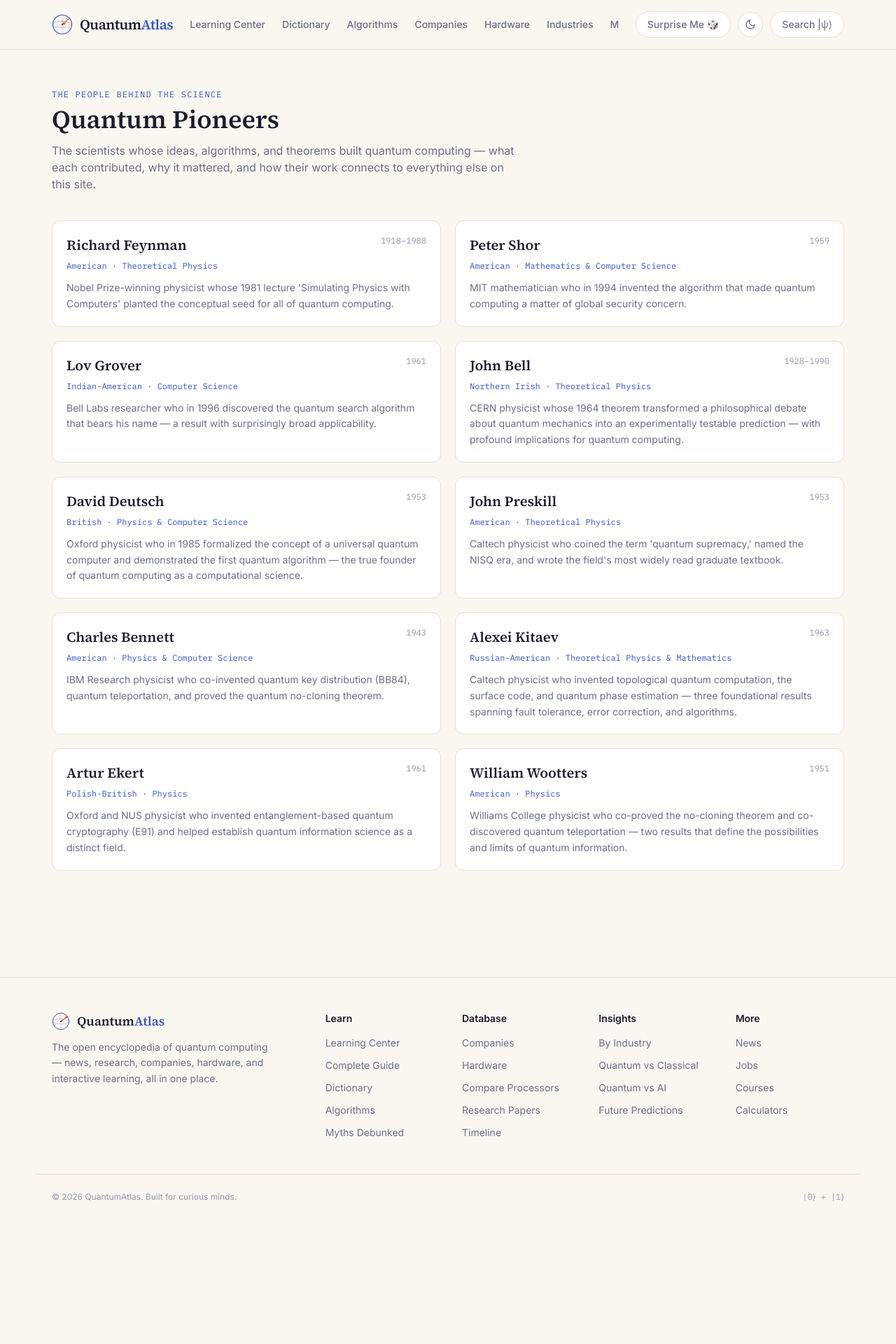
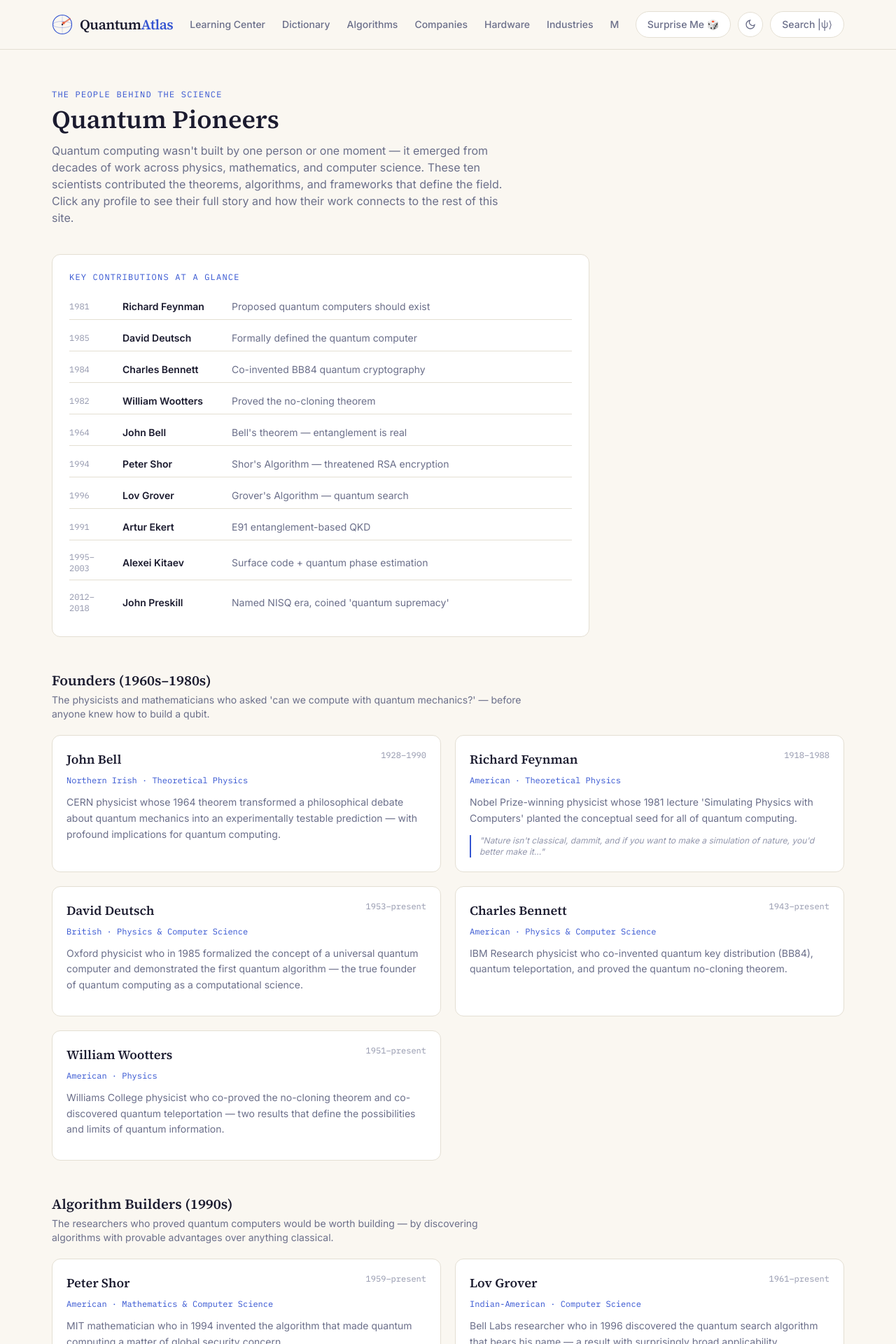
Before and after one commit to goalandpriority-ui/quantum-atlas, a Next.js app: page /people in a window 1280 px wide. Shown: the top 1920 px of the page at 70% size. Before the commit the page ends 1742 px from the top, so only its background shows below. Built offline with nearby package versions, Linux system fonts and the light colour scheme.

Commit message:
Update page.tsx

```diff
--- a/app/people/page.tsx
+++ b/app/people/page.tsx
@@ -4,8 +4,42 @@ import { people } from "@/lib/content/people";
 export const metadata = {
   title: "Quantum Computing Pioneers | QuantumAtlas",
   description:
-    "The scientists who built quantum computing — biographical profiles of Feynman, Shor, Grover, Bell, Deutsch, and more.",
+    "The scientists who built quantum computing — biographical profiles of Feynman, Shor, Grover, Bell, Deutsch, Preskill, Bennett, Kitaev, Ekert, and Wootters.",
 };
+
+const eras = [
+  {
+    label: "Founders (1960s–1980s)",
+    description:
+      "The physicists and mathematicians who asked 'can we compute with quantum mechanics?' — before anyone knew how to build a qubit.",
+    slugs: ["john-bell", "richard-feynman", "david-deutsch", "charles-bennett", "william-wootters"],
+  },
+  {
+    label: "Algorithm Builders (1990s)",
+    description:
+      "The researchers who proved quantum computers would be worth building — by discovering algorithms with provable advantages over anything classical.",
+    slugs: ["peter-shor", "lov-grover", "artur-ekert", "alexei-kitaev"],
+  },
+  {
+    label: "Field Shapers (2000s–present)",
+    description:
+      "The scientists who named the era, built the institutions, and defined how the field talks about itself.",
+    slugs: ["john-preskill"],
+  },
+];
+
+const contributionHighlights = [
+  { slug: "richard-feynman", contribution: "Proposed quantum computers should exist", year: "1981" },
+  { slug: "david-deutsch", contribution: "Formally defined the quantum computer", year: "1985" },
+  { slug: "charles-bennett", contribution: "Co-invented BB84 quantum cryptography", year: "1984" },
+  { slug: "william-wootters", contribution: "Proved the no-cloning theorem", year: "1982" },
+  { slug: "john-bell", contribution: "Bell's theorem — entanglement is real", year: "1964" },
+  { slug: "peter-shor", contribution: "Shor's Algorithm — threatened RSA encryption", year: "1994" },
+  { slug: "lov-grover", contribution: "Grover's Algorithm — quantum search", year: "1996" },
+  { slug: "artur-ekert", contribution: "E91 entanglement-based QKD", year: "1991" },
+  { slug: "alexei-kitaev", contribution: "Surface code + quantum phase estimation", year: "1995–2003" },
+  { slug: "john-preskill", contribution: "Named NISQ era, coined 'quantum supremacy'", year: "2012–2018" },
+];
 
 export default function PeopleIndexPage() {
   return (
@@ -17,31 +51,81 @@ export default function PeopleIndexPage() {
         Quantum Pioneers
       </h1>
       <p className="text-ink-muted max-w-2xl mb-10">
-        The scientists whose ideas, algorithms, and theorems built quantum
-        computing — what each contributed, why it mattered, and how their
-        work connects to everything else on this site.
+        Quantum computing wasn't built by one person or one moment — it emerged
+        from decades of work across physics, mathematics, and computer science.
+        These ten scientists contributed the theorems, algorithms, and frameworks
+        that define the field. Click any profile to see their full story and how
+        their work connects to the rest of this site.
       </p>
 
+      {/* Quick contribution timeline */}
+      <div className="rounded-xl border border-line bg-surface p-6 mb-12 max-w-3xl">
+        <p className="font-mono text-xs uppercase tracking-widest text-quantum mb-4">
+          Key Contributions at a Glance
+        </p>
+        <div className="space-y-2">
+          {contributionHighlights.map((item) => {
+            const person = people.find((p) => p.slug === item.slug);
+            if (!person) return null;
+            return (
+              <Link
+                key={item.slug}
+                href={`/people/${item.slug}`}
+                className="flex items-center gap-3 py-2 border-b border-line last:border-0 hover:text-quantum transition-colors group"
+              >
+                <span className="font-mono text-xs text-ink-soft w-16 shrink-0">{item.year}</span>
+                <span className="font-semibold text-ink text-sm group-hover:text-quantum transition-colors shrink-0 w-36 hidden sm:block">{person.name}</span>
+                <span className="text-sm text-ink-muted">{item.contribution}</span>
+              </Link>
+            );
+          })}
+        </div>
+      </div>
+
+      {/* Era-grouped profiles */}
+      {eras.map((era) => {
+        const erapeople = era.slugs.map((slug) => people.find((p) => p.slug === slug)).filter(Boolean) as typeof people;
+        return (
+          <div key={era.label} className="mb-12">
+            <h2 className="font-serif text-xl font-semibold text-ink mb-1">{era.label}</h2>
+            <p className="text-sm text-ink-muted mb-5 max-w-2xl">{era.description}</p>
             <div className="grid md:grid-cols-2 gap-5">
-        {people.map((person) => (
+              {erapeople.map((person) => (
                 <Link
                   key={person.slug}
                   href={`/people/${person.slug}`}
                   className="block rounded-xl border border-line bg-surface p-5 hover:border-quantum hover:shadow-[0_4px_20px_-8px_rgba(52,84,209,0.35)] transition-all"
                 >
                   <div className="flex items-start justify-between gap-2 mb-2">
-              <h2 className="font-serif text-xl font-semibold text-ink">{person.name}</h2>
+                    <h3 className="font-serif text-lg font-semibold text-ink">{person.name}</h3>
                     <span className="font-mono text-xs text-ink-soft shrink-0">
-                {person.born}{person.died ? `–${person.died}` : ""}
+                      {person.born}{person.died ? `–${person.died}` : "–present"}
                     </span>
                   </div>
                   <p className="font-mono text-xs text-quantum mb-3">
                     {person.nationality} · {person.field}
                   </p>
-            <p className="text-sm text-ink-muted leading-relaxed">{person.shortBio}</p>
+                  <p className="text-sm text-ink-muted leading-relaxed mb-3">{person.shortBio}</p>
+                  {person.famousQuote && (
+                    <p className="text-xs text-ink-soft italic border-l-2 border-quantum pl-3">
+                      "{person.famousQuote.slice(0, 100)}…"
+                    </p>
+                  )}
                 </Link>
               ))}
             </div>
           </div>
         );
+      })}
+
+      <div className="rounded-2xl bg-quantum-50 border border-quantum-100 p-8 max-w-2xl">
+        <p className="font-mono text-xs uppercase tracking-widest text-quantum mb-2">Related on QuantumAtlas</p>
+        <div className="flex flex-col gap-2 text-sm">
+          <Link href="/timeline" className="text-quantum hover:underline">→ Full quantum computing timeline</Link>
+          <Link href="/algorithms" className="text-quantum hover:underline">→ Algorithms Database — see their work in action</Link>
+          <Link href="/learn" className="text-quantum hover:underline">→ Learning Center</Link>
+        </div>
+      </div>
+    </div>
+  );
               }
```
Lines whose indentation alone changed are shown as unchanged.
